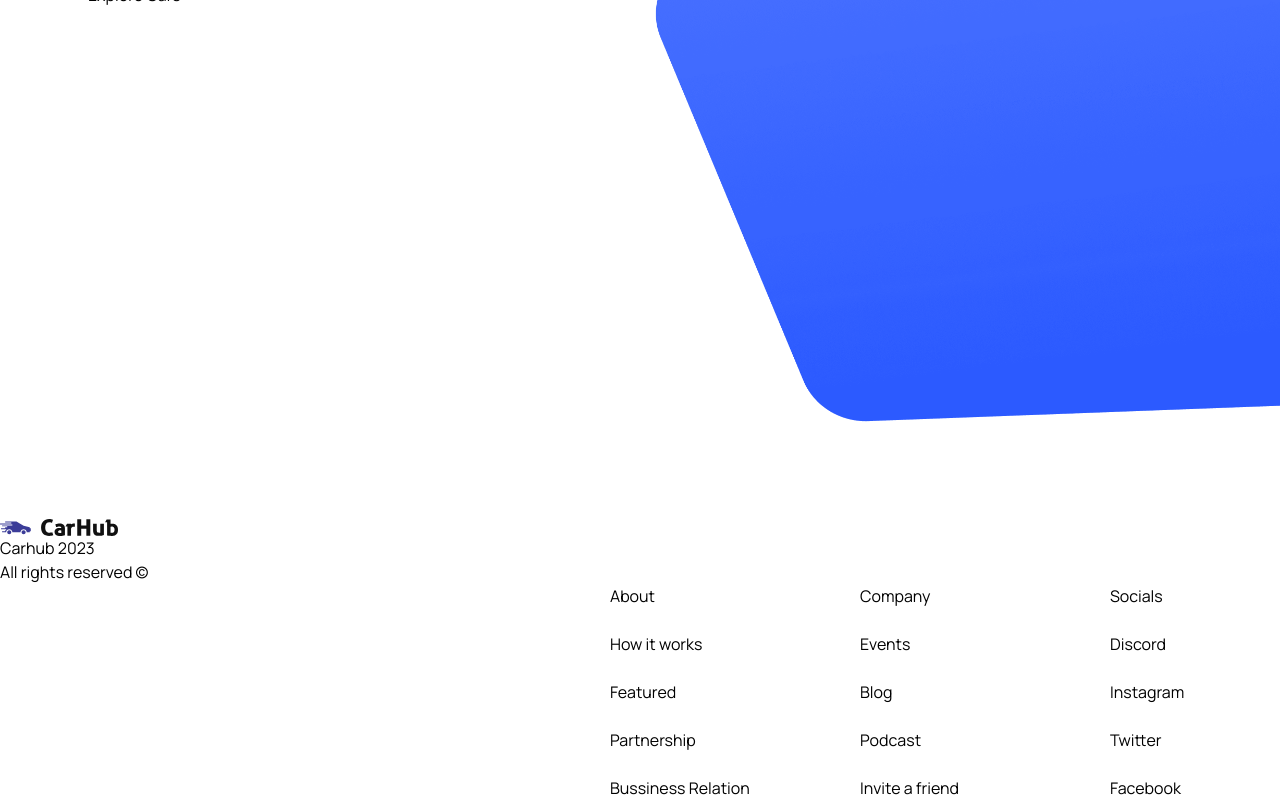
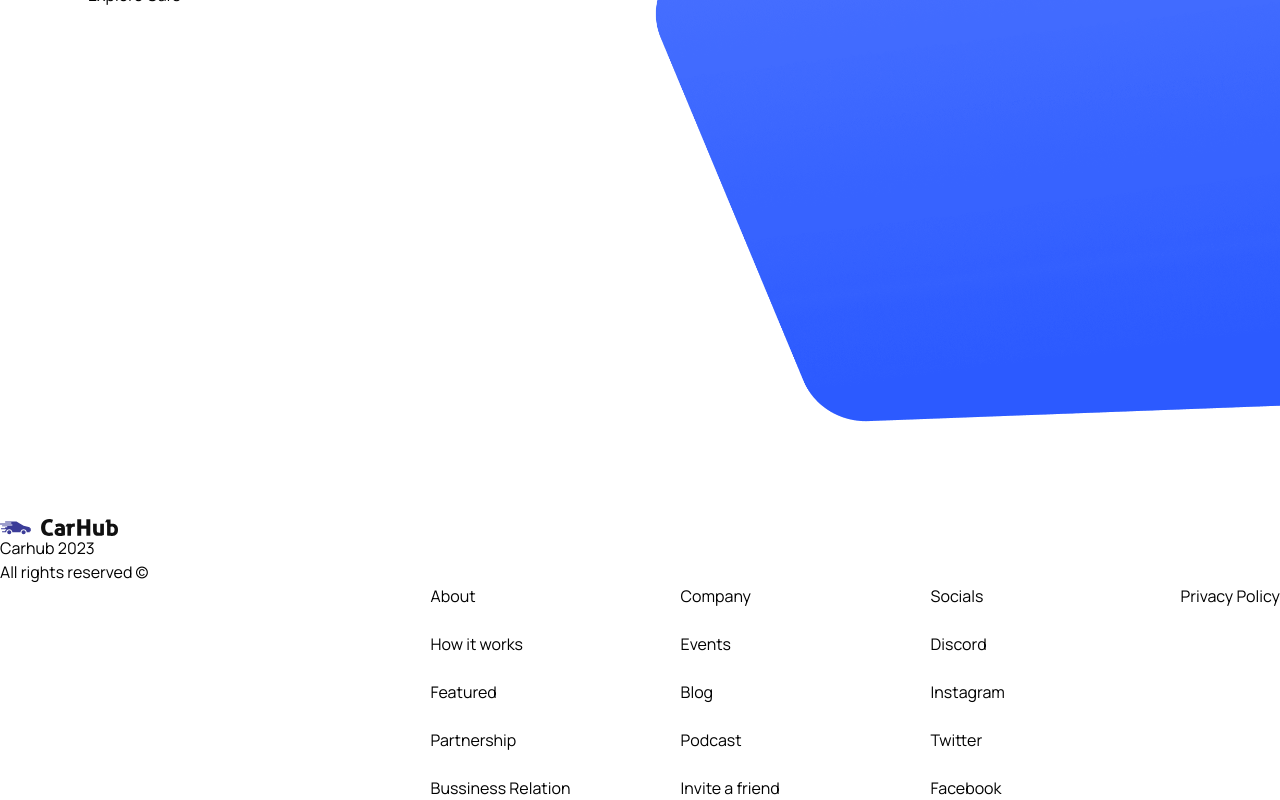
Before and after one commit to misikir21/carNext, a Next.js app: page / in a window 1280 px wide. Shown: the part 347-1147 px from the top of the page. Built offline with nearby package versions, Linux system fonts and the light colour scheme.

Commit message:
add a privacy policy section

```diff
--- a/component/Footer.tsx
+++ b/component/Footer.tsx
@@ -34,6 +34,13 @@
               ))}
             </div>
           ))}
+          <div className="flex justify-between items-center flex-wrap mt-10 border-t border-gray-100 sm:px-16 px-6 py-10">
+            <div className="footer__copyrights-link">
+              <Link href="/" className="text-gray-500">
+                Privacy Policy
+              </Link>
+            </div>
+          </div>
         </div>
       </div>
     </footer>
```
